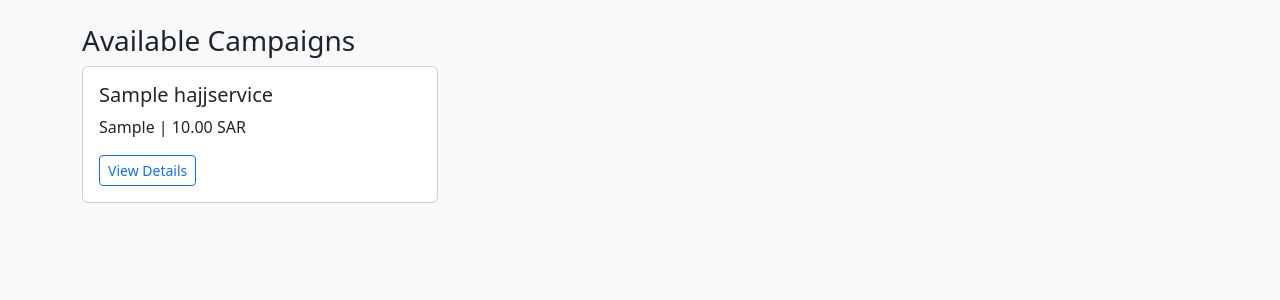
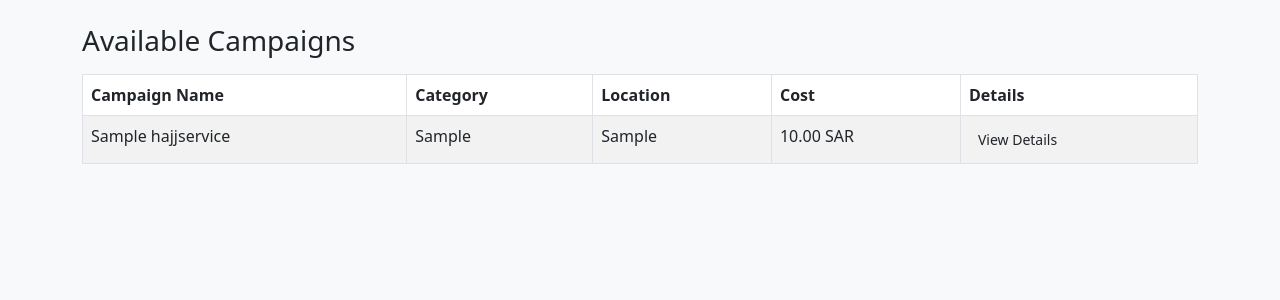
Before and after one commit to ibrahim2-tech/Hajj-Track-Project, a Django app: page /campaigns/ in a window 1280 px wide. Shown: the part 56-356 px from the top of the page. Run offline with Django 5.2, Linux system fonts and the light colour scheme; a user stored in the database is signed in; tables that the repository leaves empty hold one stand-in row (values such as "Sample post").

Commit message:
Update services_list.html

```diff
--- a/core/templates/core/services_list.html
+++ b/core/templates/core/services_list.html
@@ -1,15 +1,38 @@
 {% extends "layout.html" %}
 {% block content %}
-<h3>Available Campaigns</h3>
-<div class="row">
-    {% for s in services %}
-    <div class="col-md-4">
-        <div class="card mb-3"><div class="card-body">
-            <h5>{{ s.title }}</h5>
-            <p>{{ s.camp_location }} | {{ s.cost }} SAR</p>
-            <a href="{% url 'detail' s.id %}" class="btn btn-outline-primary btn-sm">View Details</a>
-        </div></div>
-    </div>
-    {% endfor %}
-</div>
+
+<h3 class="mb-3">Available Campaigns</h3>
+
+<table class="table table-striped table-bordered table-hover">
+    <thead class="table-beige">
+        <tr>
+            <th>Campaign Name</th>
+            <th>Category</th>
+            <th>Location</th>
+            <th>Cost</th>
+            <th>Details</th>
+        </tr>
+    </thead>
+
+    <tbody>
+        {% for s in services %}
+        <tr>
+            <td>{{ s.title }}</td>
+            <td>{{ s.category }}</td>
+            <td>{{ s.camp_location }}</td>
+            <td>{{ s.cost }} SAR</td>
+            <td>
+                <a href="{% url 'detail' s.id %}" class="btn btn-beige btn-sm">
+                    View Details
+                </a>
+            </td>
+        </tr>
+        {% empty %}
+        <tr>
+            <td colspan="5" class="text-center">No campaigns available.</td>
+        </tr>
+        {% endfor %}
+    </tbody>
+</table>
+
 {% endblock %}
```
